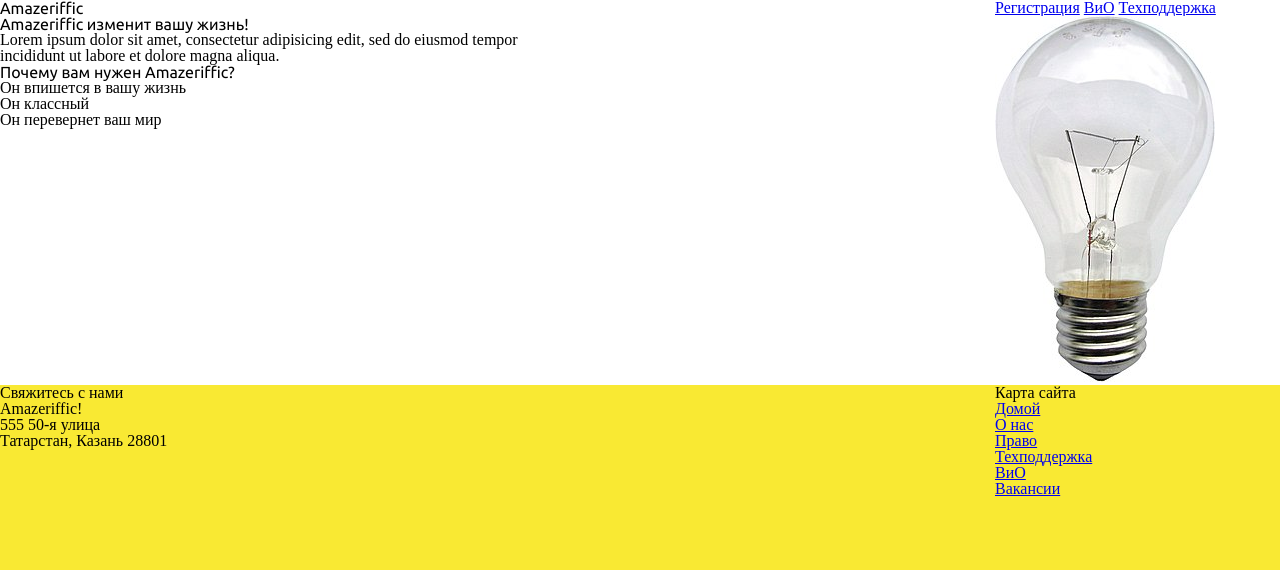
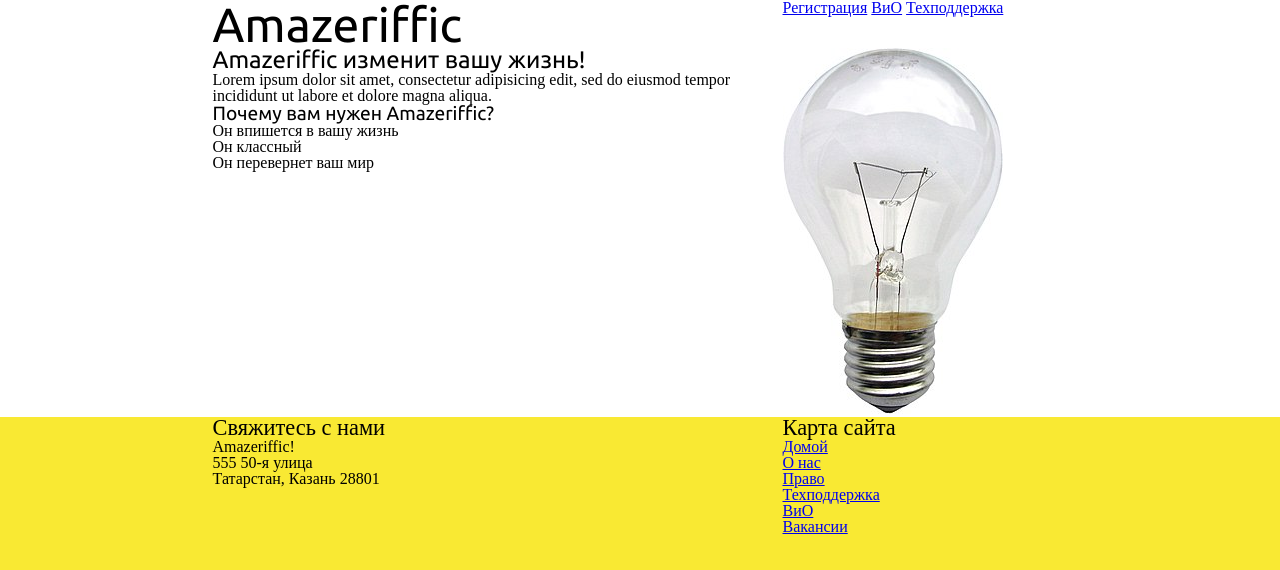
Before and after one commit to BorMP4312/amazef, a plain HTML site: page index.html in a window 1280 px wide. Drawn offline with Linux system fonts and the light colour scheme; a web font is replaced by a local one.

Commit message:
Change size

```diff
--- a/style.css
+++ b/style.css
@@ -1,6 +1,7 @@
 body {
 background: #f9e933;
 font-family: 'Droid sans';
+font-size: 100%;
 }
 header {
 background: white;
@@ -12,7 +13,7 @@ header, main, footer {
 min-width: 855px;
 }
 header .container, main .container, footer .container {
-max-я улица</p>width: 855px;
+max-width: 855px;
 margin: auto;
 }
 header {
@@ -22,6 +23,7 @@ overflow: auto;
 header h1 {
 float: left;
 width: 570px;
+font-size: 300%;
 }
 header nav {
 float: right;
@@ -39,6 +41,16 @@ main .image {
 	float: right;
 	width: 285px;
 }
+main h2 {
+float: left;
+width: 570px;
+font-size: 150%;
+}
+main h3 {
+float: left;
+width: 570px;
+font-size: 120%;
+}
 footer {
 	overflow: auto;
 }
@@ -50,6 +62,12 @@ footer .sitemap {
 	float: right;
 	width: 285px;
 }
+footer h5 {
+float: left;
+width: 570px;
+font-size: 140%;
+}
 h1, h2, h3, h4 {
 	font-family: Ubuntu;
+	font-size: 100%;
 }
```
